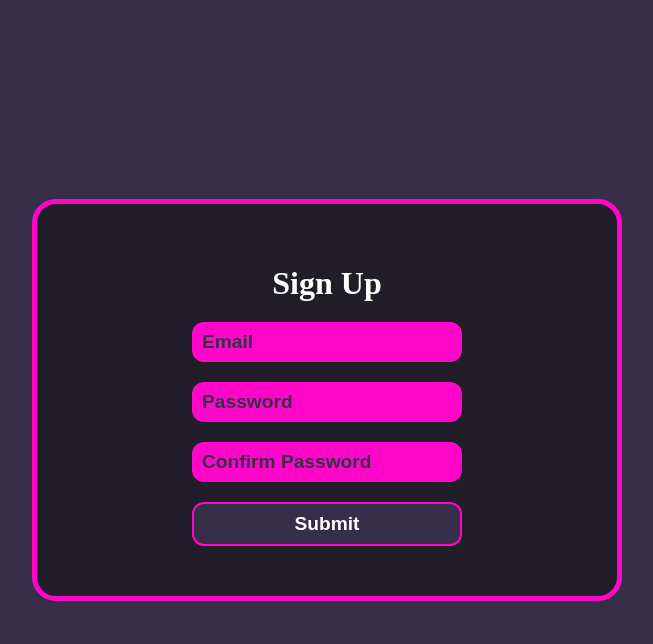
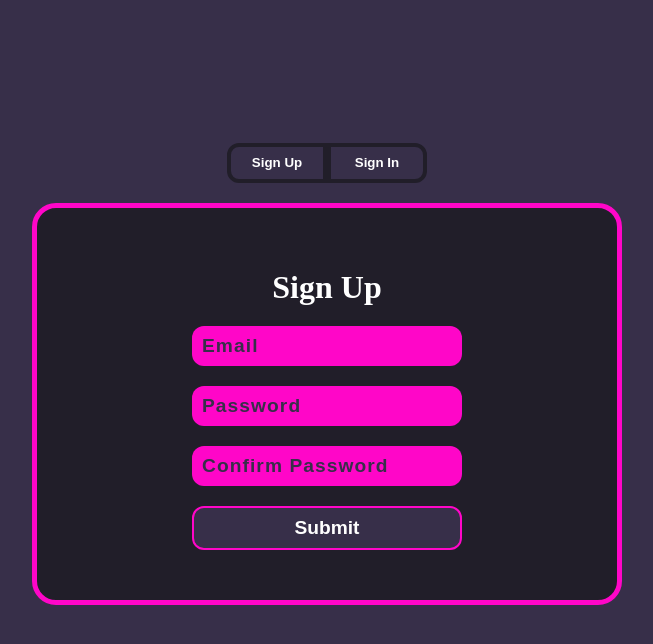
Before and after one commit to SageS3/ChatApp, a React (Create React App) app: page / in a window 1280 px wide. Shown: the top 644 px of the page, without its empty margins (313-966 px from the left). Built offline with nearby package versions, Linux system fonts and the light colour scheme.

Commit message:
Add sign up sign in buttons for conditional form rendering

```diff
--- a/src/App.css
+++ b/src/App.css
@@ -7,4 +7,5 @@
   display: flex;
   justify-content: center;
   align-items: center;
+  flex-direction: column;
 }
--- a/src/App.tsx
+++ b/src/App.tsx
@@ -1,5 +1,5 @@
 import './App.css';
-// import {useState} from 'react'
+import {useState} from 'react'
 import { BrowserRouter as Router, Routes, Route } from 'react-router-dom';
 import Register from './components/Register';
 import Login from './components/Login'
--- a/src/components/Login.tsx
+++ b/src/components/Login.tsx
@@ -2,6 +2,8 @@ import {useState} from 'react'
 function Login() {
   const [email, setEmail] = useState<string>('')
   const [password, setPassword] = useState<string>('')
+
+
   return (
     <>
       <form>
@@ -9,7 +11,7 @@ function Login() {
         <input
           autoFocus
           required
-          type='text'
+          type='email'
           name='email'
           placeholder='Email'
           value={email}
--- a/src/components/Register.css
+++ b/src/components/Register.css
@@ -30,6 +30,7 @@ form input {
   font-size: 1.2rem;
   padding: 10px;
   border-radius: 12px;
+  letter-spacing: 0.1ch;
 }
 form input::-moz-placeholder {
   color: rgb(55, 47, 73);
@@ -68,4 +69,19 @@ form:hover {
 
 p {
   color: white;
+}
+
+.toggle button {
+  width: 100px;
+  height: 40px;
+  background-color: rgb(55, 47, 73);
+  color: white;
+  border-radius: 12px 0 0 12px;
+  outline: none;
+  border: 4px solid rgb(33, 30, 41);
+  font-weight: 800;
+  cursor: pointer;
+}
+.toggle button:last-of-type {
+  border-radius: 0 12px 12px 0;
 }/*# sourceMappingURL=Register.css.map */
--- a/src/components/Register.scss
+++ b/src/components/Register.scss
@@ -32,12 +32,14 @@ form {
     font-size: 1.2rem;
     padding: 10px;
     border-radius: 12px;
+    letter-spacing: 0.1ch;
   }
 
   input::placeholder {
     color: rgb(55,47,73);
     font-weight: 600;
   }
+
 
   button {
     font-size: 1.2rem;
@@ -67,6 +69,26 @@ p {
   color: white;
 }
 
+.toggle {
+  button {
+    width: 100px;
+    height: 40px;
+    background-color: rgb(55,47,73);
+    color: white;
+    border-radius: 12px 0 0 12px;
+    outline: none;
+    border: 4px solid rgb(33,30,41);
+    font-weight: 800;
+    cursor: pointer;
+  }
+
+  button:last-of-type{
+    border-radius: 0 12px 12px 0;
+  }
+}
+
+
+
 
 // issues
 
--- a/src/components/Register.tsx
+++ b/src/components/Register.tsx
@@ -2,6 +2,7 @@ import React, { useState } from 'react'
 import {auth} from './config/firebase'
 import { useNavigate } from 'react-router-dom';
 import { createUserWithEmailAndPassword } from 'firebase/auth'
+
 import './Register.css'
 
 export default function Register() {
@@ -12,16 +13,17 @@ export default function Register() {
   const navigate = useNavigate()
 
   const submitSignUpHandler = (event: React.FormEvent<HTMLFormElement>) => {
+    event.preventDefault()
 
     if(registerError !== '') setRegisterError('')
     if(password !== confirm) setRegisterError('Password does not match')
-    event.preventDefault()
 
     createUserWithEmailAndPassword(auth, email, password)
     .then((userCredential) => {
       navigate('/login')
       const user = userCredential.user
       console.log(user)
+      console.log(auth)
     })
     .catch((error) =>{
       const errorMessage = error.message
@@ -45,12 +47,16 @@ export default function Register() {
 
   return (
     <>
+      <div className='toggle'>
+        <button>Sign Up</button>
+        <button>Sign In</button>
+      </div>
       <form onSubmit={(event) => submitSignUpHandler(event)}>
       <h1>Sign Up</h1>
         <input
         autoFocus
           required
-          type='text'
+          type='email'
           name='email'
           placeholder='Email'
           value={email}
--- a/src/components/config/firebase.ts
+++ b/src/components/config/firebase.ts
@@ -6,3 +6,5 @@ const firebase = initializeApp(firebaseConfig);
 
 export const auth = getAuth(firebase)
 export default firebase
+
+console.log(auth)
```
Also changed, not shown: 1 other file (tests, documents, lock files or other folders).
